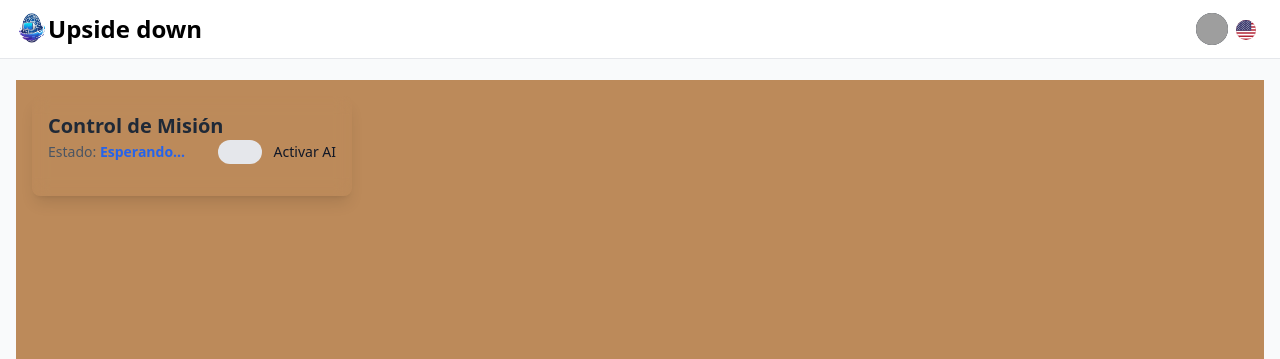
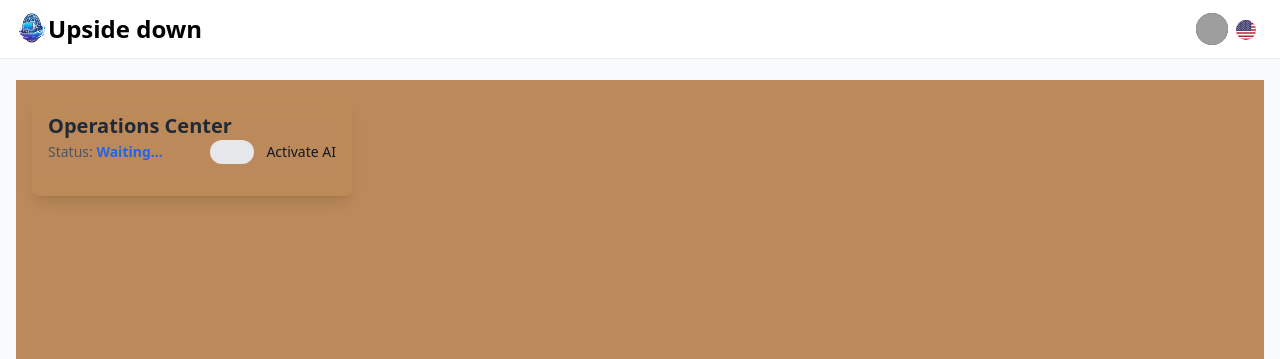
Before and after one commit to Troter2/EPS-123123, a Django app: page /camera in a window 1280 px wide. Shown: the top 359 px of the page. Run offline with Django 5.2, Linux system fonts and the light colour scheme; some libraries are stand-ins or nearby versions; grey boxes are pictures that could not be loaded.

Commit message:
Update camera.html

```diff
--- a/EPS-123123/templates/camera.html
+++ b/EPS-123123/templates/camera.html
@@ -7,14 +7,14 @@
         <div id="canvas-container" class="w-full h-full block"></div>
 
         <div class="absolute top-4 left-4 p-4 bg-white/90 rounded-lg shadow-lg backdrop-blur-sm z-10 w-80">
-            <h1 class="text-xl font-bold text-gray-800">Control de Misión</h1>
+            <h1 class="text-xl font-bold text-gray-800">Operations Center</h1>
             <div class="flex justify-between items-center mb-4">
-                <p class="text-sm text-gray-600">Estado: <span id="status-text" class="font-bold text-blue-600">Esperando...</span>
+                <p class="text-sm text-gray-600">Status: <span id="status-text" class="font-bold text-blue-600">Waiting...</span>
                 </p>
                 <label class="inline-flex items-center cursor-pointer">
                     <input type="checkbox" id="toggle-ai" class="sr-only peer">
                     <div class="relative w-11 h-6 bg-gray-200 peer-focus:outline-none rounded-full peer peer-checked:after:translate-x-full peer-checked:after:border-white after:content-[''] after:absolute after:top-[2px] after:start-[2px] after:bg-white after:border-gray-300 after:border after:rounded-full after:h-5 after:w-5 after:transition-all peer-checked:bg-blue-600"></div>
-                    <span class="ms-3 text-sm font-medium text-gray-900">Activar AI</span>
+                    <span class="ms-3 text-sm font-medium text-gray-900">Activate AI</span>
                 </label>
             </div>
         </div>
```
